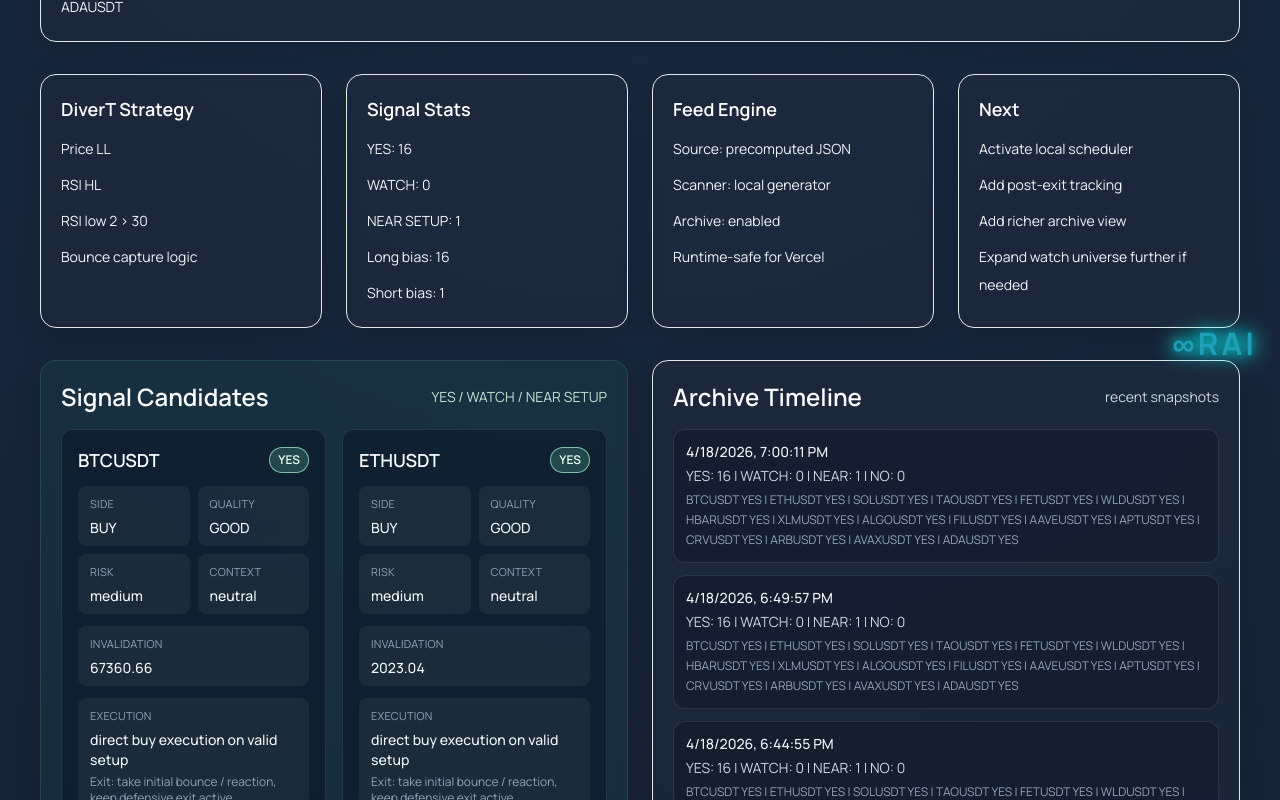
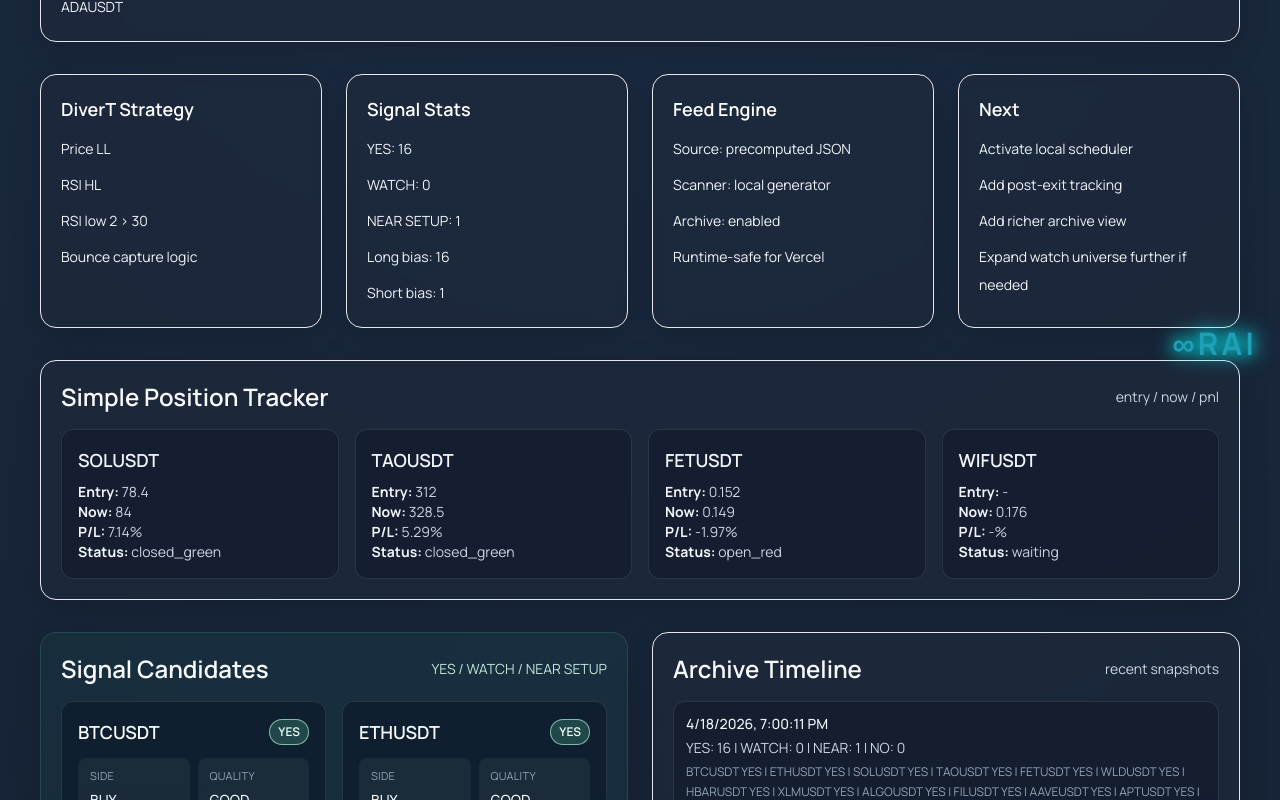
Before and after one commit to RazVany1/raiai.systems, a Next.js app: page /crypto in a window 1280 px wide. Shown: the part 414-1214 px from the top of the page. Built offline with nearby package versions, Linux system fonts and the light colour scheme.

Commit message:
Add simple DiverT position tracker

```diff
--- a/app/api/divert/route.ts
+++ b/app/api/divert/route.ts
@@ -13,10 +13,12 @@ export async function GET() {
   const history = readJson("divert-history.json");
   const postExit = readJson("divert-post-exit.json");
   const tradeLog = readJson("divert-trade-log.json");
+  const positionTracker = readJson("divert-position-tracker.json");
   return NextResponse.json({
     ...live,
     history,
     postExit,
     tradeLog,
+    positionTracker,
   });
 }
--- a/app/crypto/page.tsx
+++ b/app/crypto/page.tsx
@@ -62,6 +62,14 @@ type TradeLogRow = {
   notes: string[];
 };
 
+type PositionTrackerRow = {
+  symbol: string;
+  entryPrice: number | null;
+  currentPrice: number | null;
+  pnlPct: number | null;
+  status: string;
+};
+
 function signalBadgeClasses(signal: string) {
   if (signal === "YES") return "border-emerald-200/70 bg-emerald-300/20 text-emerald-50";
   if (signal === "WATCH") return "border-amber-200/70 bg-amber-300/20 text-amber-50";
@@ -82,6 +90,7 @@ export default function CryptoDashboardPage() {
   const [history, setHistory] = useState<HistoryEntry[]>([]);
   const [postExit, setPostExit] = useState<PostExitRow[]>([]);
   const [tradeLog, setTradeLog] = useState<TradeLogRow[]>([]);
+  const [positionTracker, setPositionTracker] = useState<PositionTrackerRow[]>([]);
   const [updatedAt, setUpdatedAt] = useState<string>("");
 
   useEffect(() => {
@@ -92,6 +101,7 @@ export default function CryptoDashboardPage() {
       setHistory(data.history || []);
       setPostExit(data.postExit || []);
       setTradeLog(data.tradeLog || []);
+      setPositionTracker(data.positionTracker || []);
       setUpdatedAt(data.updatedAt || "");
     };
 
@@ -206,6 +216,24 @@ export default function CryptoDashboardPage() {
             </ul>
           </section>
         </div>
+
+        <section className={`${shellClass} mt-8`}>
+          <div className="mb-4 flex items-center justify-between">
+            <h2 className="text-2xl font-semibold text-slate-50">Simple Position Tracker</h2>
+            <span className="text-sm text-slate-300">entry / now / pnl</span>
+          </div>
+          <div className="grid gap-4 md:grid-cols-2 xl:grid-cols-4">
+            {positionTracker.map((row) => (
+              <div key={row.symbol} className="rounded-xl border border-white/10 bg-slate-950/25 p-4 text-sm text-slate-300">
+                <p className="text-lg font-semibold text-slate-100">{row.symbol}</p>
+                <p className="mt-2"><strong className="text-slate-100">Entry:</strong> {row.entryPrice ?? "-"}</p>
+                <p><strong className="text-slate-100">Now:</strong> {row.currentPrice ?? "-"}</p>
+                <p><strong className="text-slate-100">P/L:</strong> {row.pnlPct ?? "-"}%</p>
+                <p><strong className="text-slate-100">Status:</strong> {row.status}</p>
+              </div>
+            ))}
+          </div>
+        </section>
 
         <section className="mt-8 grid gap-6 xl:grid-cols-2">
           <div className="rounded-2xl border border-emerald-300/15 bg-emerald-400/5 p-5 shadow-[0_8px_30px_rgba(0,0,0,0.18)] backdrop-blur-sm">
--- /dev/null
+++ b/public/data/divert-position-tracker.json
@@ -0,0 +1,30 @@
+[
+  {
+    "symbol": "SOLUSDT",
+    "entryPrice": 78.4,
+    "currentPrice": 84.0,
+    "pnlPct": 7.14,
+    "status": "closed_green"
+  },
+  {
+    "symbol": "TAOUSDT",
+    "entryPrice": 312.0,
+    "currentPrice": 328.5,
+    "pnlPct": 5.29,
+    "status": "closed_green"
+  },
+  {
+    "symbol": "FETUSDT",
+    "entryPrice": 0.152,
+    "currentPrice": 0.149,
+    "pnlPct": -1.97,
+    "status": "open_red"
+  },
+  {
+    "symbol": "WIFUSDT",
+    "entryPrice": null,
+    "currentPrice": 0.176,
+    "pnlPct": null,
+    "status": "waiting"
+  }
+]
```
